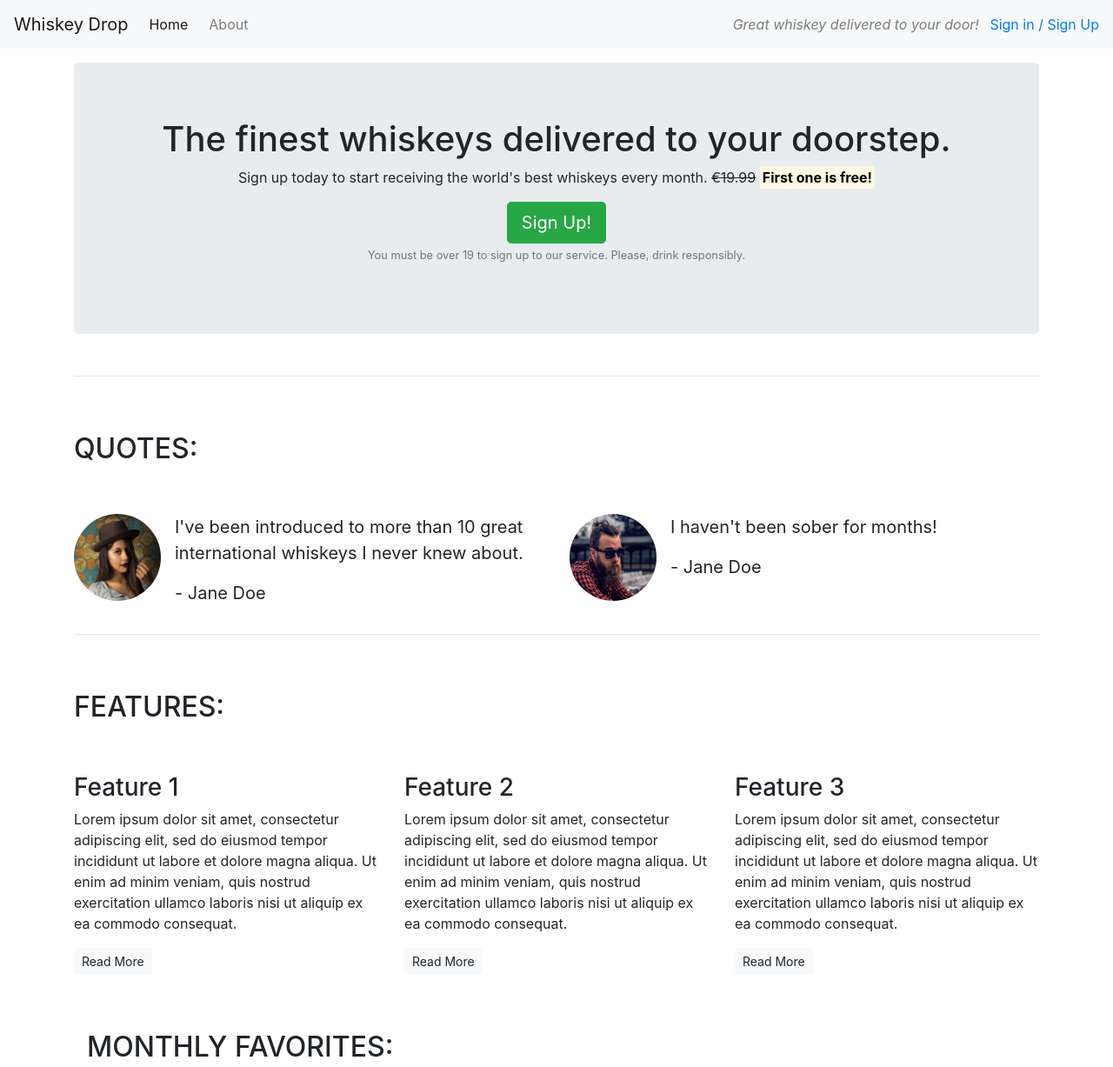
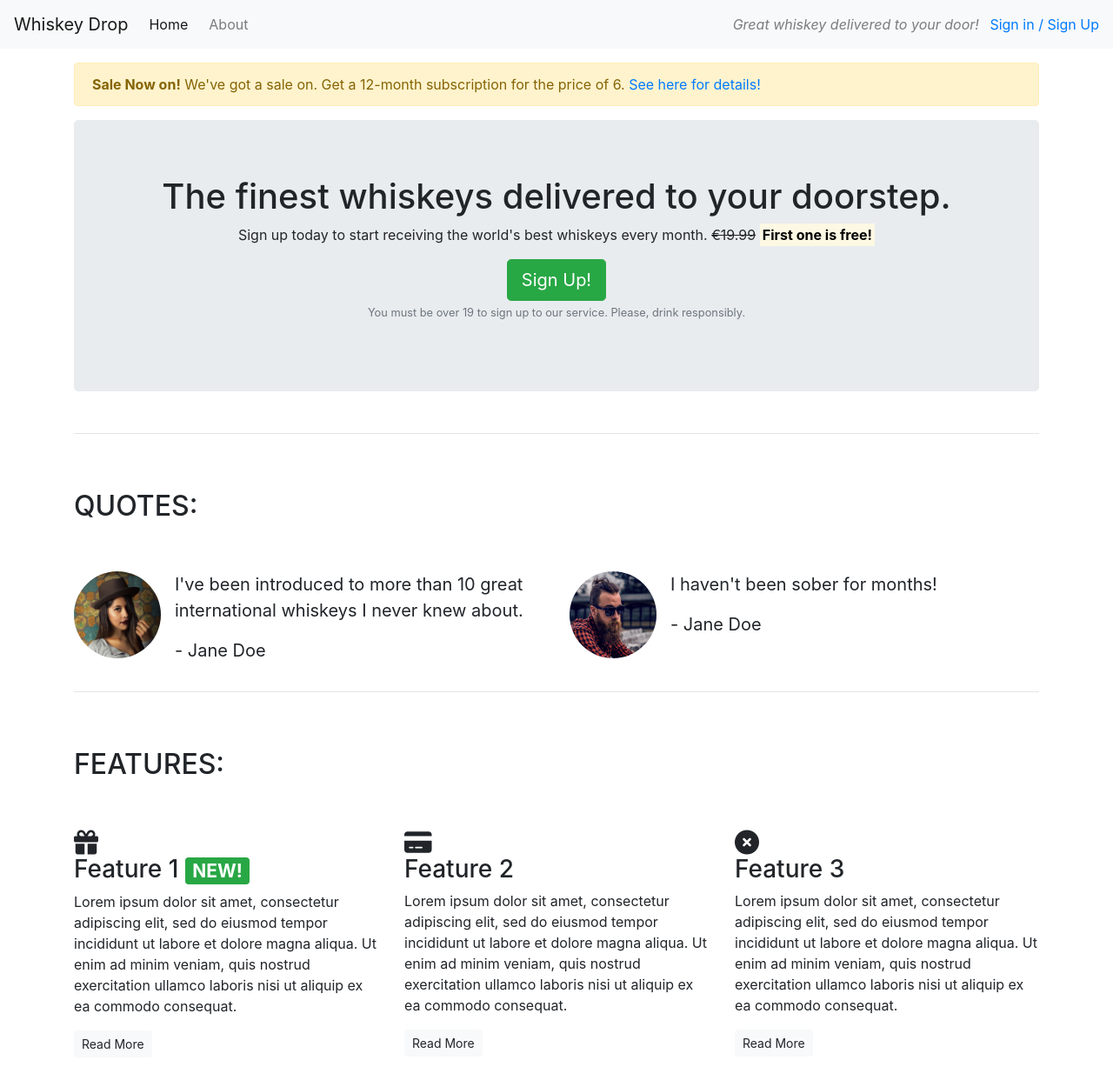
Before and after one commit to JorgenBrattang/bootstrap-playground, a plain HTML site: page index.html in a window 1280 px wide. Shown: the top 1227 px of the page at 87% size. Drawn offline with nearby package versions, Linux system fonts and the light colour scheme.

Commit message:
Add sales to md and above

```diff
--- a/index.html
+++ b/index.html
@@ -6,6 +6,7 @@
   <meta name="viewport" content="width=device-width, initial-scale=1.0">
   <title>Whiskey Drop | Taste a new whiskey every month</title>
   <link rel="stylesheet" href="https://maxcdn.bootstrapcdn.com/bootstrap/4.1.3/css/bootstrap.min.css">
+  <script src="https://kit.fontawesome.com/b66a8a8811.js" crossorigin="anonymous"></script>
 </head>
 
 <body>
@@ -22,6 +23,14 @@
     </div>
   </nav>
   <article class="container mt-3">
+    <div class="row d-none d-md-block">
+      <div class="col-12">
+        <div class="alert alert-warning">
+          <strong>Sale Now on!</strong> We've got a sale on. Get a 12-month subscription for the price
+          of 6. <a href="">See here for details!</a>
+        </div>
+      </div>
+    </div>
     <!-- Callout -->
     <div class="row">
       <div class="col-12">
@@ -50,7 +59,9 @@
       <div class="row">
         <div class="col-12 col-md-6">
           <div class="media">
-            <img src="/images/girl-image.png" class="rounded-circle mr-3" height="100" width="100">
+            <div class="d-none d-sm-block">
+              <img src="/images/girl-image.png" class="rounded-circle mr-3" height="100" width="100">
+            </div>
             <div class="m">
               <blockquote class="blockquote">
                 <p>I've been introduced to more than 10 great international whiskeys I never knew about.</p>
@@ -61,7 +72,9 @@
         </div>
         <div class="col-12 col-md-6">
           <div class="media">
-            <img src="/images/guy-image.png" class="rounded-circle mr-3" height="100" width="100">
+            <div class="d-none d-sm-block">
+              <img src="/images/guy-image.png" class="rounded-circle mr-3" height="100" width="100">
+            </div>
             <div class="m">
               <blockquote class="blockquote">
                 <p>I haven't been sober for months!</p>
@@ -70,6 +83,7 @@
             </div>
           </div>
         </div>
+      </div>
       </div>
     </section>
     <!-- /.quotes -->
@@ -85,7 +99,7 @@
       <div class="row">
         <div class="col-12 col-md-6 col-lg-4">
           <div class="feature">
-            <h3>Feature 1</h3>
+            <h3><i class="fa-solid fa-gift d-none d-md-block"></i> Feature 1 <span class="badge badge-success">NEW!</span></h3>
             <p>Lorem ipsum dolor sit amet, consectetur adipiscing elit, sed do eiusmod tempor incididunt ut labore et
               dolore magna aliqua. Ut enim ad minim veniam, quis nostrud exercitation ullamco laboris nisi ut aliquip ex
               ea commodo consequat.</p>
@@ -94,7 +108,7 @@
         </div>
         <div class="col-12 col-md-6 col-lg-4">
           <div class="feature"></div>
-          <h3>Feature 2</h3>
+          <h3><i class="fa-solid fa-credit-card d-none d-md-block"></i> Feature 2</h3>
           <p>Lorem ipsum dolor sit amet, consectetur adipiscing elit, sed do eiusmod tempor incididunt ut labore et
             dolore magna aliqua. Ut enim ad minim veniam, quis nostrud exercitation ullamco laboris nisi ut aliquip ex
             ea commodo consequat.</p>
@@ -102,7 +116,7 @@
         </div>
         <div class="col-12 d-md-none d-lg-block col-lg-4">
           <div class="feature">
-            <h3>Feature 3</h3>
+            <h3><i class="fa-solid fa-circle-xmark d-none d-md-block"></i> Feature 3</h3>
             <p>Lorem ipsum dolor sit amet, consectetur adipiscing elit, sed do eiusmod tempor incididunt ut labore et
               dolore
               magna aliqua. Ut enim ad minim veniam, quis nostrud exercitation ullamco laboris nisi ut aliquip ex ea
```
